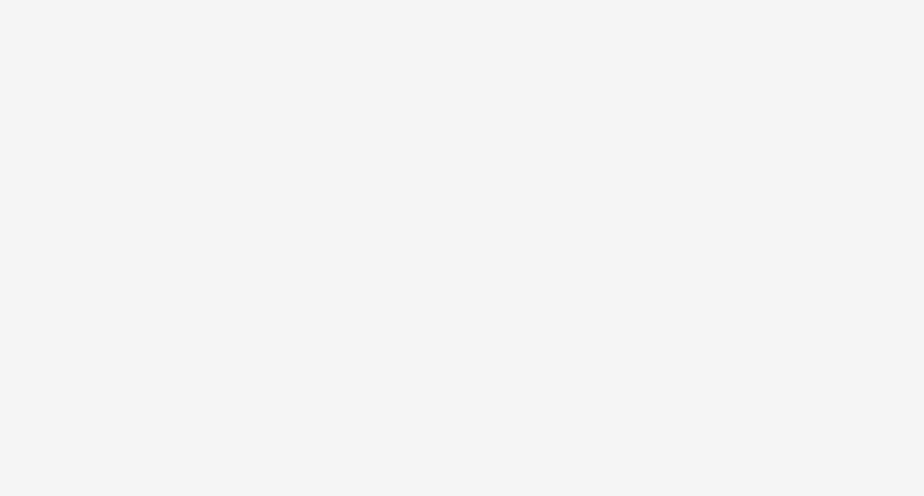
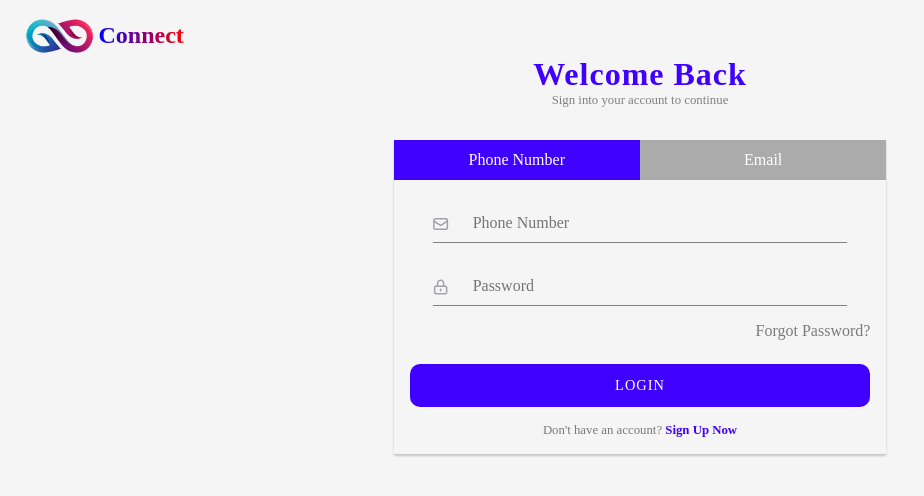
Before and after one commit to Samuellyworld/connectz, a React (Create React App) app in the folder client/: page /signin in a window 1280 px wide. Before the commit this address had no page. Shown: the top 496 px of the page, without its empty margins (0-924 px from the left). Built offline with nearby package versions, Linux system fonts and the light colour scheme; a web font is replaced by a local one.

Commit message:
feat/sign in page , no validation yet 🎈

```diff
--- a/client/src/App.tsx
+++ b/client/src/App.tsx
@@ -8,6 +8,7 @@ import {
 
 // import each pages
 import LandingPage from "./pages/landing";
+import SignInPage from "./pages/sign-in";
 import SignUpPage from "./pages/sign-up";
 
 const App : () => JSX.Element = () => {
@@ -16,6 +17,7 @@ const App : () => JSX.Element = () => {
          <Routes>
            <Route path='/' element={<LandingPage />} />
            <Route path='/register' element={<SignUpPage/>} />
+           <Route path='/signin' element={<SignInPage/>} />
          </Routes>
        </Router>
 
--- /dev/null
+++ b/client/src/components/sign-in.tsx
@@ -0,0 +1,103 @@
+// import custom styles
+import {  Email,WelcomeText,
+          LogoContainer, LogoImage,
+          PhoneNumber, SignInContainer,
+          SmallerContainer, TopHeader,
+          SmallerText, LoginForm,
+          SignInInput, LoginButton,
+          SignInInputCont, ImgIcon, ForgotPassword
+        } from "../styles/form/sign-in.styles";
+
+import { AlreadySignedUp, SignText
+       } from "../styles/form/sign-up.styles";
+
+import { Logo } from "../styles/landing/header.styles";
+import { LeftImageContainer } from "../styles/landing/header.styles";
+
+// icons
+import logo from '../../assets/logo.png';
+import LockIcon from '../../assets/LockIcon.png'
+import emailIcon from '../../assets/emailIcon.png'
+
+import {  useState } from "react";
+import InputWithLabel from "./input-field";
+
+
+const SignIn : () => JSX.Element = () => {
+  const [showDiv, setShowDiv] = useState(true);
+
+  const handleClick = () => {
+    setShowDiv(true);
+  };
+
+  const handleClick2 = () => {
+    setShowDiv(false);
+  };
+
+
+
+  const bgColor = showDiv ? '#3F00FF' : 'rgba(0, 0, 0, 0.3)';
+  const bgColor1 = !showDiv ? '#3F00FF' : 'rgba(0, 0, 0, 0.3)';
+
+  return (
+    <SignInContainer>
+      <LogoContainer>
+          <LeftImageContainer>
+                <Logo src ="/assets/png/logo.png" />
+          </LeftImageContainer>
+        <span className="text">Connect</span>
+      </LogoContainer>
+
+      <WelcomeText>Welcome Back</WelcomeText>
+      <SmallerText>Sign into your account to continue</SmallerText>
+      <SmallerContainer>
+      <TopHeader>
+          <PhoneNumber
+           onClick={() => handleClick() }
+           style={{ backgroundColor: bgColor }}>
+           Phone Number
+          </PhoneNumber>
+          <Email
+            onClick={() => handleClick2()}
+            style={{ backgroundColor: bgColor1 }}>
+            Email
+          </Email>
+        </TopHeader>
+        <LoginForm>
+          <SignInInputCont>
+            {showDiv ? (
+              <InputWithLabel
+                type="text"
+                logo="/assets/png/emailIcon.png"
+                theLabel="Phone Number"
+                onChange = {() => {}}
+              />
+            ) : (
+              <InputWithLabel
+                type="email"
+                logo="/assets/png/emailIcon.png"
+                theLabel="Email"
+                onChange = {() => {}}
+              />
+            )}
+          </SignInInputCont>
+          <SignInInputCont>
+            <InputWithLabel
+              type="password"
+              logo="/assets/png/LockIcon.png"
+              theLabel="Password"
+              onChange = {() => {}}
+            />
+          </SignInInputCont>
+          <ForgotPassword to = "/forgot-password" >Forgot Password?</ForgotPassword>
+          <LoginButton >LOGIN</LoginButton>
+        </LoginForm>
+        <AlreadySignedUp>Don't have an account?
+          <SignText to="/register">Sign Up Now</SignText>
+        </AlreadySignedUp>
+      </SmallerContainer>
+    </SignInContainer>
+  );
+};
+
+export default SignIn
--- /dev/null
+++ b/client/src/pages/sign-in.tsx
@@ -0,0 +1,10 @@
+// import relevant component
+import SignIn from "../components/sign-in"
+
+const SignInPage : () => JSX.Element = () => {
+    return (
+        <SignIn/>
+    )
+}
+
+export default SignInPage;
```
Also changed, not shown: 1 other file (tests, documents, lock files or other folders).
